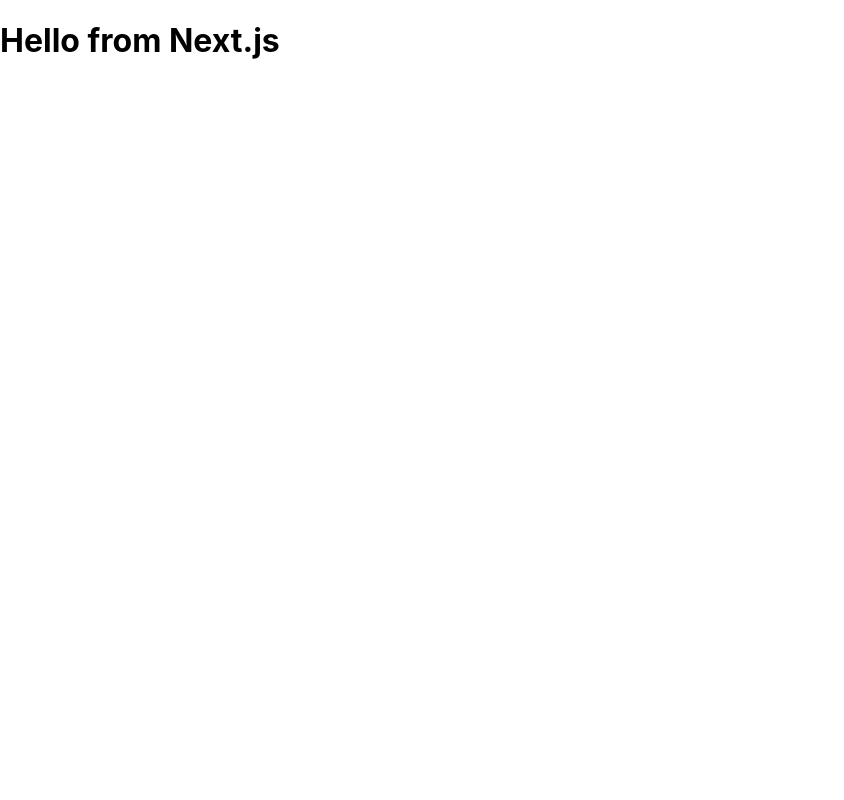
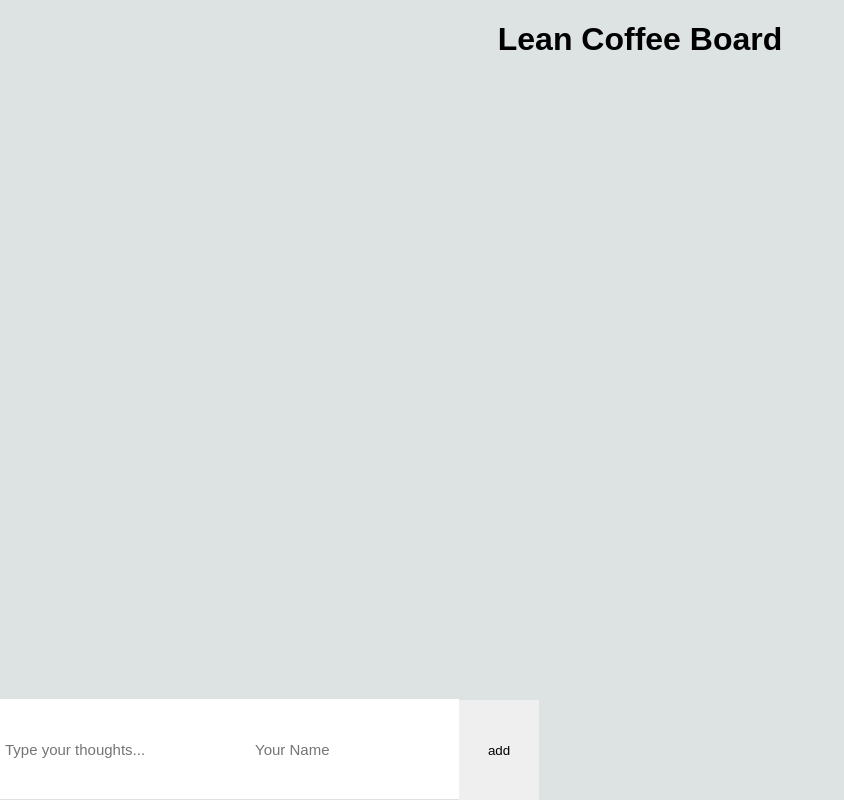
Before and after one commit to JanRaadts/lean-coffee-board, a Next.js app: page / in a window 1280 px wide. Shown: the whole page, without its empty margins (0-844 px from the left). Built offline with nearby package versions, Linux system fonts and the light colour scheme.

Commit message:
created basic app

```diff
--- /dev/null
+++ b/GlobalStyles.js
@@ -0,0 +1,15 @@
+import { createGlobalStyle } from "styled-components";
+
+const GlobalStyles = createGlobalStyle`
+* {
+    font-family: sans-serif;
+
+  }
+
+  body{
+    background-color: #DDE3E3;
+  }
+
+`;
+
+export default GlobalStyles;
--- /dev/null
+++ b/components/Card/Card.js
@@ -0,0 +1,33 @@
+import styled from "styled-components";
+
+export default function Card({ onEntry }) {
+  return (
+    <>
+      {onEntry.map((entry) => {
+        return (
+          <>
+            <StyledEntry>
+              <StyledText>{entry.text}</StyledText>
+              <StyledAuthor>Author: {entry.author}</StyledAuthor>
+            </StyledEntry>
+          </>
+        );
+      })}
+    </>
+  );
+}
+
+const StyledEntry = styled.section`
+  background-color: white;
+  margin: 10px;
+  padding: 10px;
+  border-radius: 10px;
+`;
+
+const StyledAuthor = styled.p`
+  color: #0084b2;
+`;
+
+const StyledText = styled.p`
+  font-size: 20px;
+`;
--- /dev/null
+++ b/components/Form/Form.js
@@ -0,0 +1,65 @@
+import styled from "styled-components";
+import Image from "next/image";
+
+export default function Form({ entryData }) {
+  function handleNewEntry(event) {
+    event.preventDefault();
+    let inputData = {
+      text: event.target.elements.varText.value,
+      author: event.target.elements.author.value,
+    };
+    event.target.reset();
+    event.target.elements.varText.focus();
+    entryData(inputData);
+  }
+
+  return (
+    <>
+      <StyledForm onSubmit={handleNewEntry}>
+        <StyledInputText
+          type="text"
+          name="varText"
+          placeholder="Type your thoughts..."
+          required
+        ></StyledInputText>
+        <StyledInputAuthor
+          type="text"
+          name="author"
+          placeholder="Your Name"
+          required
+        ></StyledInputAuthor>
+        <StyledButton type="submit">
+          {/* <Image src="/add-button.png" alt="button" width={1} height={1} /> */}
+          add
+        </StyledButton>
+      </StyledForm>
+    </>
+  );
+}
+
+const StyledForm = styled.form`
+  position: absolute;
+  bottom: 0;
+`;
+
+const StyledInputText = styled.input`
+  padding: 5px;
+  width: 250px;
+  height: 100px;
+  border: none;
+  font-size: 15px;
+`;
+
+const StyledInputAuthor = styled.input`
+  padding: 5px;
+  height: 100px;
+  border: none;
+  font-size: 15px;
+`;
+
+const StyledButton = styled.button`
+  padding: 5px;
+  height: 100px;
+  border: none;
+  width: 80px;
+`;
--- /dev/null
+++ b/components/Header/Header.js
@@ -0,0 +1,13 @@
+import styled from "styled-components";
+
+export default function Header() {
+  return (
+    <>
+      <StyledHeader>Lean Coffee Board</StyledHeader>
+    </>
+  );
+}
+
+const StyledHeader = styled.h1`
+  text-align: center;
+`;
--- a/pages/index.js
+++ b/pages/index.js
@@ -1,7 +1,23 @@
+import Card from "../components/Card/Card";
+import Form from "../components/Form/Form";
+import Header from "../components/Header/Header";
+import { useState } from "react";
+import GlobalStyles from "../GlobalStyles";
+
 export default function HomePage() {
+  const [entrys, setEntrys] = useState([]);
+  console.log(entrys);
+
+  function handleNewEntry(data) {
+    setEntrys([...entrys, data]);
+  }
+
   return (
-    <div>
-      <h1>Hello from Next.js</h1>
-    </div>
+    <>
+      <GlobalStyles />
+      <Header />
+      <Card onEntry={entrys} />
+      <Form entryData={handleNewEntry} />
+    </>
   );
 }
```
Also changed, not shown: components/Form/add-button.png (added).
